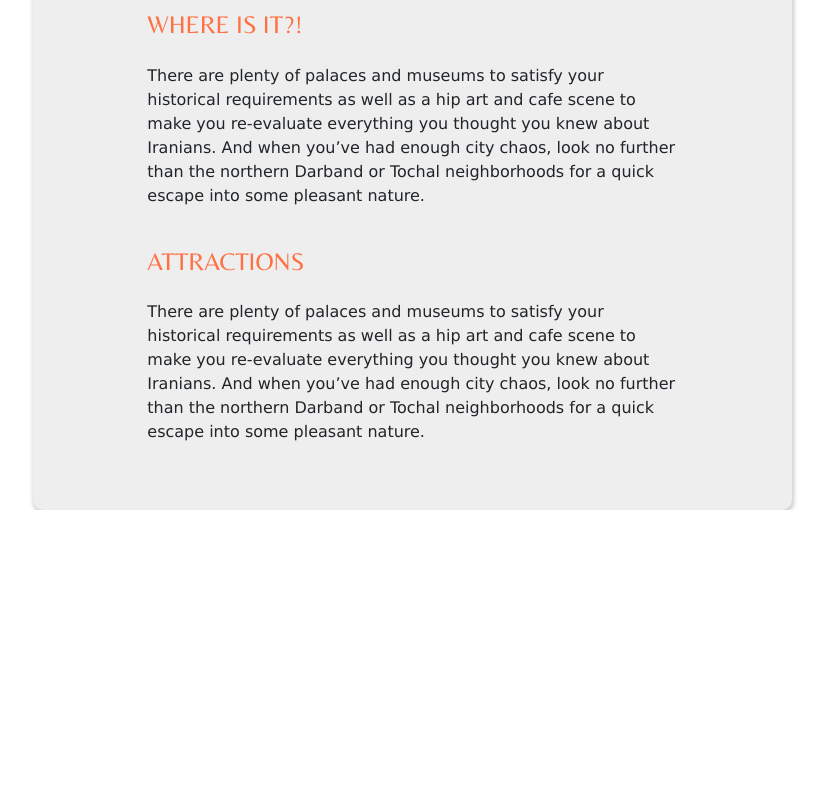
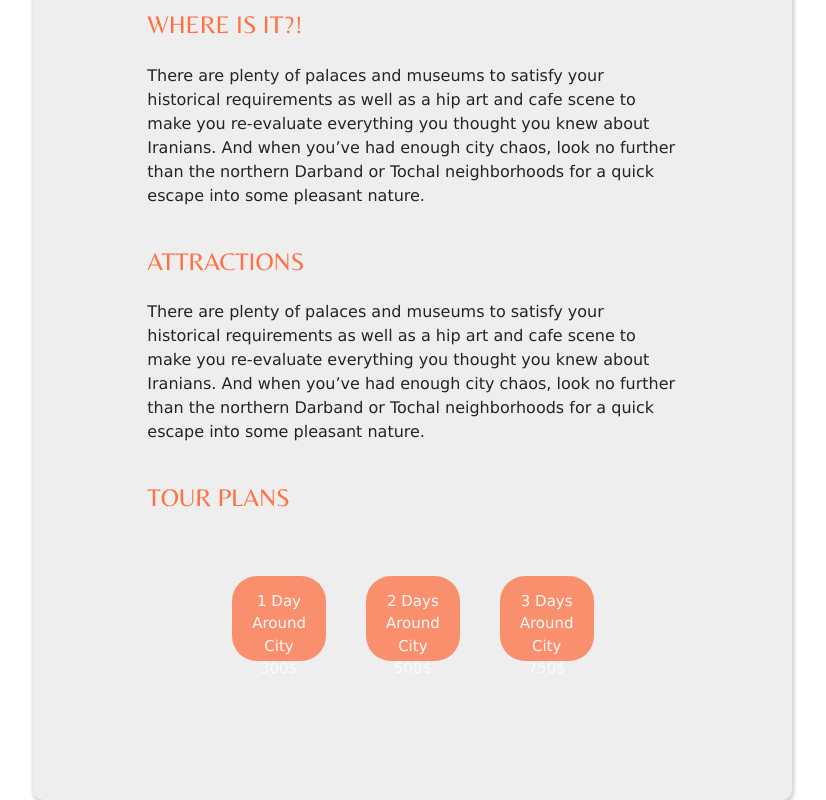
Before and after one commit to HealthComplex/HealthComplex_Project, a plain HTML site: page tourism_services/index.html in a window 1280 px wide. Shown: the part 770-1570 px from the top of the page, without its empty margins (347-1173 px from the left). Before the commit the page ends 1280 px from the top, so only its background shows below. Drawn offline with nearby package versions, Linux system fonts and the light colour scheme.

Commit message:
make some changes about TOURISM SERVICES

```diff
--- a/tourism_services/index.html
+++ b/tourism_services/index.html
@@ -155,6 +155,21 @@
                     There are plenty of palaces and museums to satisfy your historical requirements as well as a hip art and cafe scene to make you re-evaluate everything you thought you knew about Iranians. And when you’ve had enough city chaos, look no further than the northern Darband or Tochal neighborhoods for a quick escape into some pleasant nature.</p>
                 </div>
 
+                <div class="citiesHeader" style="margin-top: 35px; width: 70%; margin-right: auto; margin-left: auto;text-align: left; color: #ff7043; font-family: belleza; font-size: 25px;">TOUR PLANS</div>
+                <div style="width: 70%; margin-right: auto; margin-left: auto; margin-top: 5px;">
+                    <div class="treatmentContainer">
+
+
+
+                        <div class="treatmentCardsContainer">
+                            <button type="button" class="treatmentButton treatmentBtn">1 Day Around City<br>300$</button>
+                            <button type="button" class="treatmentButton treatmentBtn">2 Days Around City<br>500$</button>
+                            <button type="button" class="treatmentButton treatmentBtn">3 Days Around City<br>750$</button>
+                        </div>
+                    </div>
+
+                </div>
+
 
 
                 </div>
--- a/tourism_services/style.css
+++ b/tourism_services/style.css
@@ -185,6 +185,53 @@ body {
 }
 
 
+.treatmentContainer {
+    /*background-color: #F0F8FF;*/
+    padding-top: 20px;
+    padding-bottom: 70px;
+    padding-left: 35px;
+    padding-right: 35px;
+}
+
+.treatmentCardsContainer {
+    /*background-color: #F0F8FF;*/
+    padding-top: 15px;
+    padding-bottom: 15px;
+    padding-left: 35px;
+    padding-right: 35px;
+
+    display: flex;
+    align-items: center;
+    justify-content: center;
+
+}
+
+.treatmentButton {
+    background-color: #ff7043;
+    border: none;
+    color: white;
+    height: 85px;
+    padding-top: 14px;
+    padding-bottom: 14px;
+    padding-left: 20px;
+    padding-right: 20px;
+    text-align: center;
+    text-decoration: none;
+    display: inline-block;
+    font-size: 15px;
+    margin: 4px 20px;
+    /*margin: 10px;*/
+    border-radius: 25px;
+}
+
+.treatmentBtn {
+    opacity: 0.75;
+}
+
+.treatmentBtn:hover {
+    opacity: 1;
+}
+
 
 
 /* slide show */
```
Also changed, not shown: hotel_single/index.html (+2 -2 lines).
